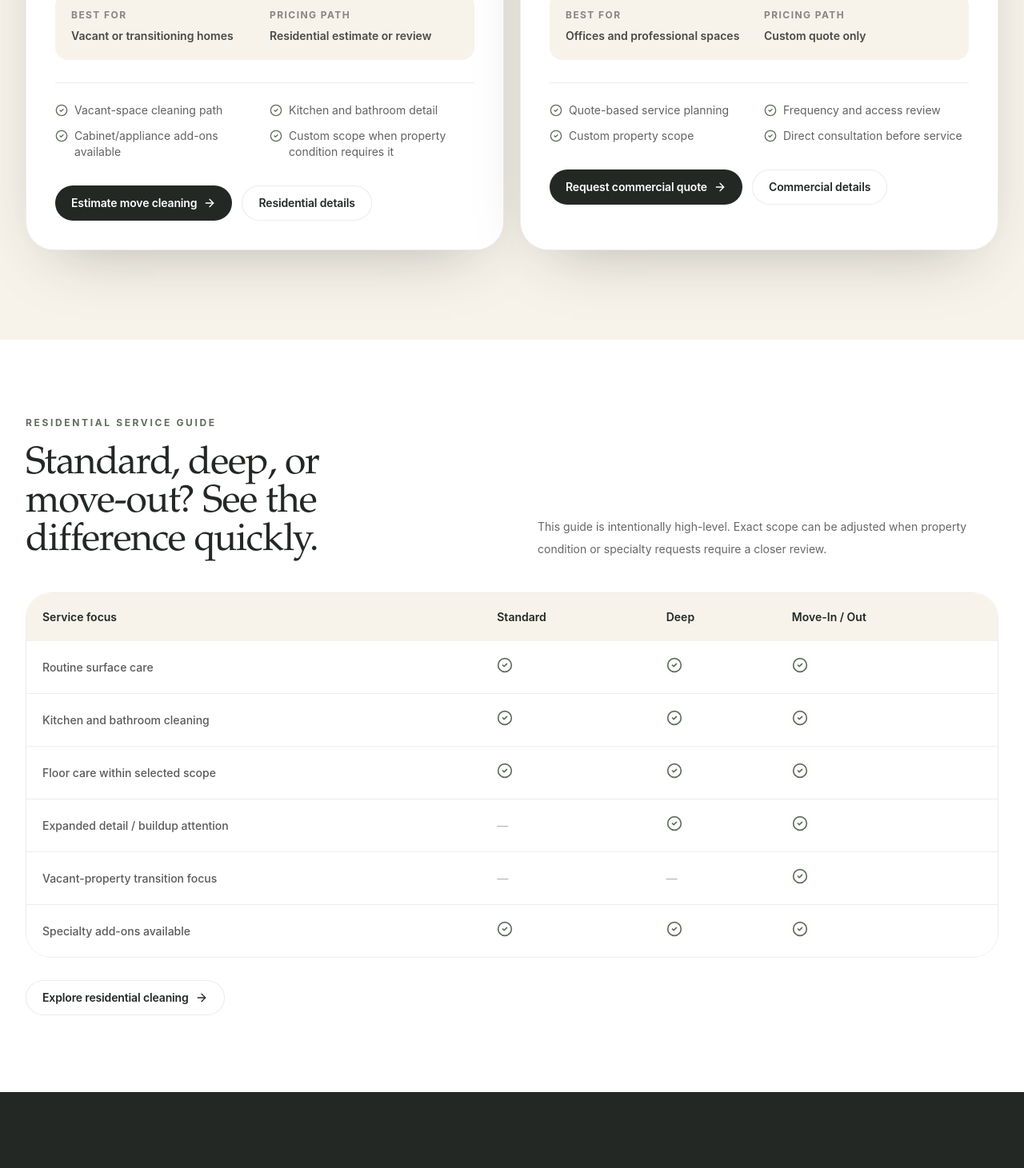
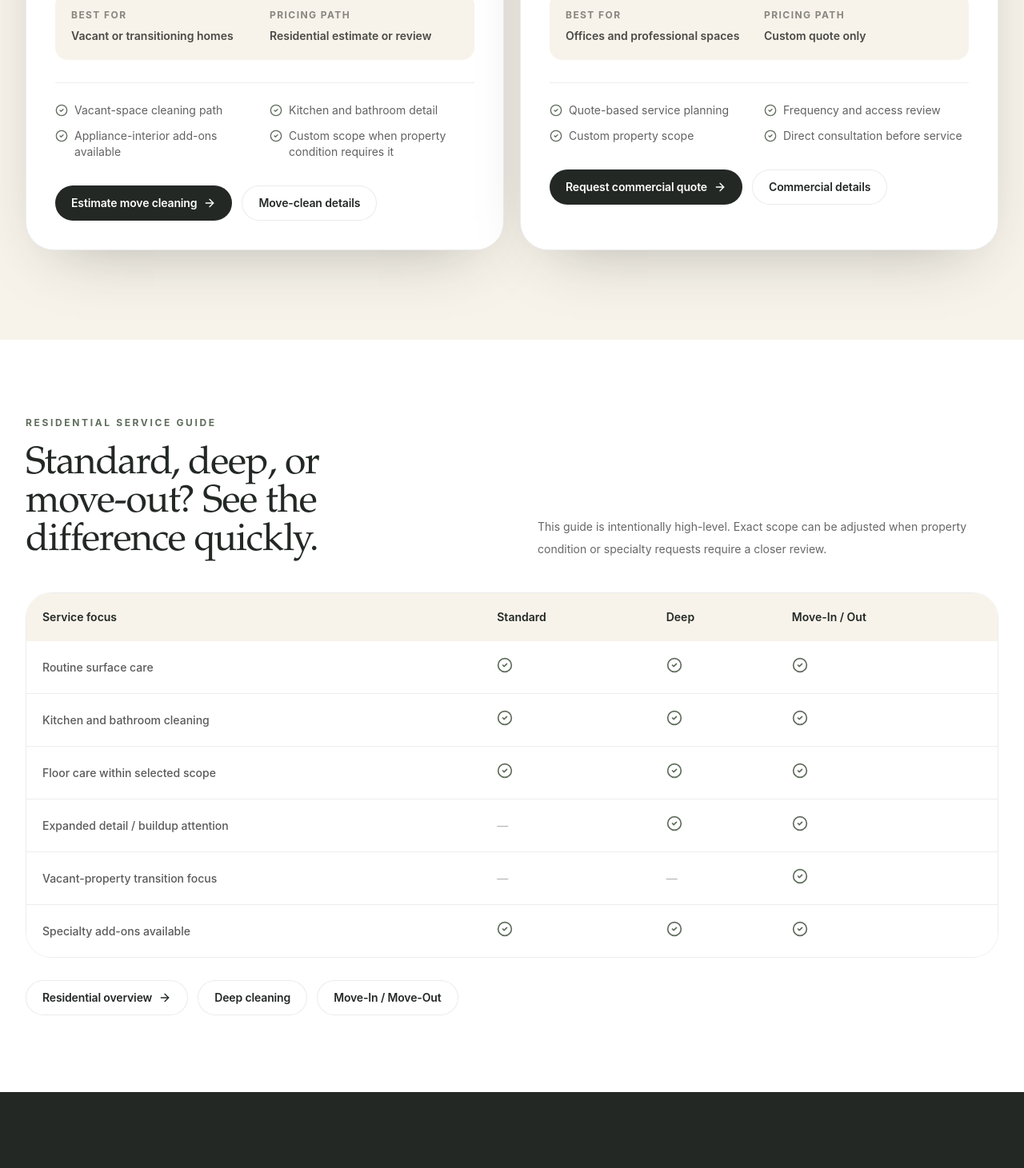
Before and after one commit to EXPRESS-AUDIO-POWER-COMPANY/tranquility-platform, a React (Vite) app: page /services in a window 1280 px wide. Shown: the part 1311-2772 px from the top of the page at 80% size. Built offline with nearby package versions, Linux system fonts and the light colour scheme; no server answers.

Commit message:
feat: connect service catalog to dedicated deep and move pages

```diff
--- a/src/pages/Services.tsx
+++ b/src/pages/Services.tsx
@@ -34,8 +34,8 @@ const services = [
     includes: ['Expanded detail work', 'Fixtures and frequently missed surfaces', 'Higher-effort kitchen and bath care', 'Optional specialty add-ons'],
     href: '/booking?service=deep',
     action: 'Estimate a deep clean',
-    detailHref: '/residential-cleaning',
-    detailLabel: 'Residential details',
+    detailHref: '/deep-cleaning',
+    detailLabel: 'Deep-clean details',
   },
   {
     icon: PackageCheck,
@@ -44,11 +44,11 @@ const services = [
     bestFor: 'Vacant or transitioning homes',
     pricingPath: 'Residential estimate or review',
     description: 'Cleaning for empty or transitioning homes when the goal is to leave the property feeling reset and ready.',
-    includes: ['Vacant-space cleaning path', 'Kitchen and bathroom detail', 'Cabinet/appliance add-ons available', 'Custom scope when property condition requires it'],
+    includes: ['Vacant-space cleaning path', 'Kitchen and bathroom detail', 'Appliance-interior add-ons available', 'Custom scope when property condition requires it'],
     href: '/booking?service=move-in-out',
     action: 'Estimate move cleaning',
-    detailHref: '/residential-cleaning',
-    detailLabel: 'Residential details',
+    detailHref: '/move-in-move-out-cleaning',
+    detailLabel: 'Move-clean details',
   },
   {
     icon: Building2,
@@ -143,7 +143,11 @@ export function Services() {
               </tbody>
             </table>
           </div>
-          <ButtonLink className="mt-7" to="/residential-cleaning" variant="secondary">Explore residential cleaning <ArrowRight className="ml-2 size-4" /></ButtonLink>
+          <div className="mt-7 flex flex-wrap gap-3">
+            <ButtonLink to="/residential-cleaning" variant="secondary">Residential overview <ArrowRight className="ml-2 size-4" /></ButtonLink>
+            <ButtonLink to="/deep-cleaning" variant="secondary">Deep cleaning</ButtonLink>
+            <ButtonLink to="/move-in-move-out-cleaning" variant="secondary">Move-In / Move-Out</ButtonLink>
+          </div>
         </div>
       </section>
 
```
